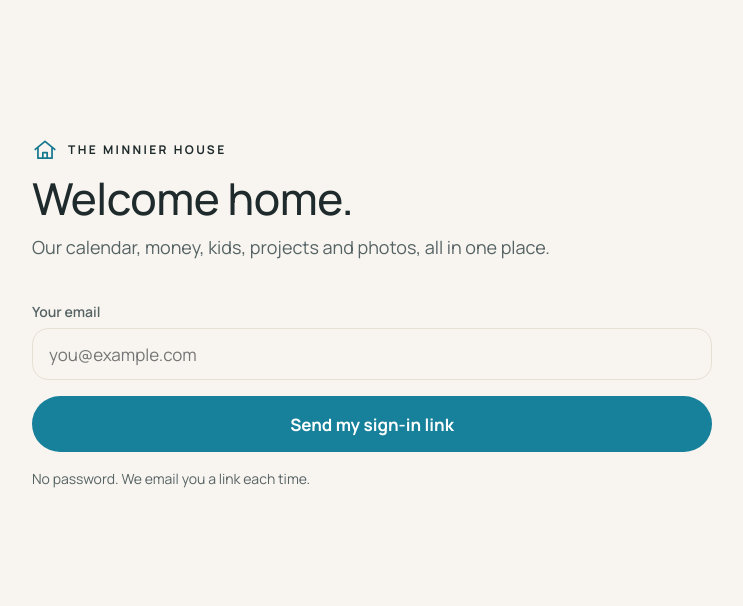
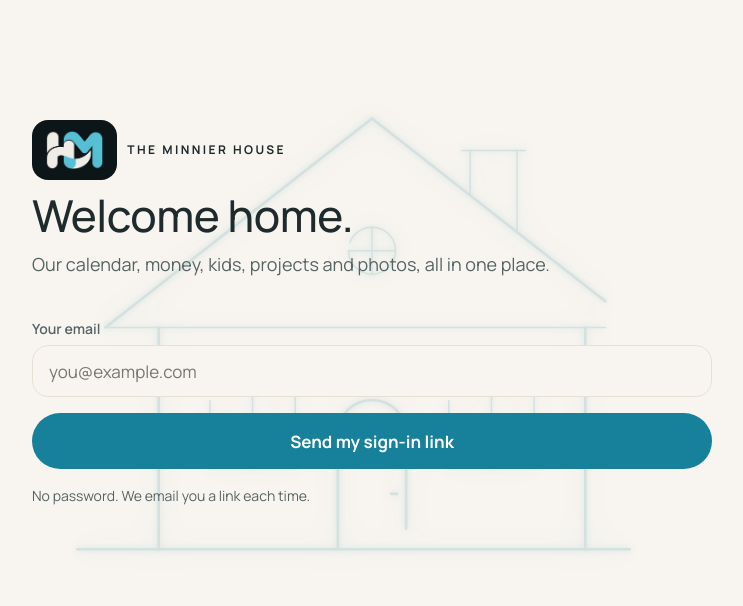
Before and after one commit to NucleHead-orbs/minnier-family, a plain HTML site: page public/WhiteHouse/index.html in a window 1280 px wide. Shown: the whole page, without its empty margins (268-1011 px from the left). Drawn offline with nearby package versions, Linux system fonts and the light colour scheme.

Commit message:
Minnier-Family brand + glowing house load intro (BRAND_V1, HOUSE_GLOW_V1)
- HM monogram replaces the house icon in the hub header and sign-in
- Favicon, apple-touch icon and web manifest for the hub; favicon on the legacy page
- Brand originals kept in brand/ (not served)
- Load intro: house outline draws with a glow behind the page while the
  logo fades in, then settles to a faint watermark. Once per load;
  reduced-motion shows the watermark only. Sole motion exception:
  stroke-dashoffset on this one background drawing.

Co-Authored-By: Claude Opus 5.5 <noreply@anthropic.com>
Claude-Session: https://claude.ai/code/session_01AhJV1qftyD1rmYoQCzksfj

```diff
--- a/public/WhiteHouse/index.html
+++ b/public/WhiteHouse/index.html
@@ -7,6 +7,14 @@
 <meta name="theme-color" content="#101819" media="(prefers-color-scheme: dark)">
 <meta name="robots" content="noindex, nofollow">
 <title>The Minnier House</title>
+<!-- BRAND_V1 -->
+<!-- HOUSE_GLOW_V1 -->
+<script>if(!matchMedia("(prefers-reduced-motion: reduce)").matches){document.documentElement.classList.add("intro-pending");setTimeout(function(){document.documentElement.classList.remove("intro-pending")},5000)}</script>
+<link rel="icon" href="/favicon.ico" sizes="any">
+<link rel="icon" type="image/png" sizes="32x32" href="/assets/minnier/icon-32.png">
+<link rel="apple-touch-icon" href="/assets/minnier/icon-180.png">
+<link rel="manifest" href="/WhiteHouse/manifest.webmanifest">
+<meta name="apple-mobile-web-app-title" content="Minnier House">
 <link rel="preconnect" href="https://fonts.googleapis.com">
 <link rel="preconnect" href="https://fonts.gstatic.com" crossorigin>
 <link href="https://fonts.googleapis.com/css2?family=Manrope:wght@400;500;600;700&display=swap" rel="stylesheet">
@@ -51,7 +59,10 @@ button,input,select,textarea{font:inherit;color:inherit}
 /* header + nav */
 .top{display:flex;align-items:center;justify-content:space-between;padding:calc(20px + env(safe-area-inset-top)) 0 0}
 .brand{display:flex;align-items:center;gap:10px;text-decoration:none}
-.brand span{font-size:12px;font-weight:700;letter-spacing:.2em;text-transform:uppercase}
+.mark{display:inline-flex;align-items:center;justify-content:center;background:#0C1517;border-radius:10px;padding:5px 7px;line-height:0}
+.mark img{height:22px;width:auto;display:block}
+.center .mark{border-radius:16px;padding:10px 13px}.center .mark img{height:40px}
+.brand span{font-size:12px;font-weight:600;letter-spacing:.2em;text-transform:uppercase}
 .icon-btn{width:44px;height:44px;border-radius:999px;border:1px solid var(--line);background:var(--surface);display:inline-flex;align-items:center;justify-content:center;cursor:pointer}
 .nav{display:flex;gap:8px;overflow-x:auto;padding:18px 0 4px;margin:0 -20px;padding-left:20px;padding-right:20px;scrollbar-width:none;position:sticky;top:0;z-index:5;background:var(--bg)}
 .nav::-webkit-scrollbar{display:none}
@@ -157,9 +168,25 @@ textarea.input{min-height:96px;resize:vertical}
 }
 .sr{position:absolute;width:1px;height:1px;overflow:hidden;clip:rect(0 0 0 0);white-space:nowrap}
 .center{min-height:80vh;display:flex;flex-direction:column;justify-content:center}
+
+/* load intro: glowing house outline draws behind, logo fades in.
+   The one motion exception: stroke-dashoffset on this single background drawing, once per page load. */
+#app{position:relative;z-index:1}
+.glowhouse{position:fixed;z-index:0;left:50%;top:calc(env(safe-area-inset-top) + 6vh);width:min(640px,118vw);height:auto;
+  transform:translateX(-50%);pointer-events:none;color:var(--accent);opacity:0;--rest:.16;
+  filter:drop-shadow(0 0 3px var(--accent)) drop-shadow(0 0 14px color-mix(in srgb,var(--accent) 55%,transparent))}
+.glowhouse path{fill:none;stroke:currentColor;stroke-width:1.5;stroke-linecap:round;stroke-linejoin:round;vector-effect:non-scaling-stroke}
+.glowhouse path.idx{stroke-width:2.6}
+.glowhouse.rest{opacity:var(--rest)}
+:root[data-theme="dark"] .glowhouse{--rest:.24}
+@media (prefers-color-scheme: dark){:root:not([data-theme="light"]) .glowhouse{--rest:.24}}
+.intro-pending .mark{opacity:0}
+@keyframes markIn{from{opacity:0;transform:scale(.86)}to{opacity:1;transform:none}}
+.intro .mark{animation:markIn 1s var(--ease) .75s both}
 </style>
 </head>
 <body>
+<svg id="glowhouse" class="glowhouse" viewBox="0 0 600 520" aria-hidden="true" focusable="false"><path d="M24 470H576" class="idx"/><path d="M100 262V470M500 262V470" class="idx"/><path d="M50 262L300 66L550 262" class="idx"/><path d="M50 262H550"/><path d="M392 138V96H436V173M384 96H444"/><path d="M268 470V362A32 32 0 0 1 332 362V470" class="idx"/><path d="M318 418h6" class="idx"/><path d="M148 310H228V394H148Z"/><path d="M188 310V394M148 352H228"/><path d="M372 310H452V394H372Z"/><path d="M412 310V394M372 352H452"/><path d="M278 190a22 22 0 1 0 44 0a22 22 0 1 0-44 0"/><path d="M300 168V212M278 190H322"/></svg>
 <div id="app" class="wrap" aria-live="polite"></div>
 <div id="toast" class="toast" role="status"></div>
 <script src="https://cdn.jsdelivr.net/npm/@supabase/supabase-js@2"></script>
@@ -195,7 +222,7 @@ const whenLabel = (s) => { const n = daysFromToday(s); if (n == null) return '';
 const cap = (s) => String(s || '').charAt(0).toUpperCase() + String(s || '').slice(1);
 const pct = (a, b) => (b > 0 ? Math.max(0, Math.min(100, Math.round((a / b) * 100))) : 0);
 const icon = {
-  house: '<svg width="26" height="26" viewBox="0 0 24 24" fill="none" stroke="var(--accent)" stroke-width="1.6" stroke-linecap="round" stroke-linejoin="round" aria-hidden="true"><path d="M3 11.5 12 4l9 7.5"/><path d="M5.5 10v9.5h13V10"/><path d="M10 19.5v-5h4v5"/></svg>',
+  house: '<span class="mark"><img src="/assets/minnier/monogram-dark.png" alt="" width="33" height="22"></span>',
   moon: '<svg width="20" height="20" viewBox="0 0 24 24" fill="none" stroke="currentColor" stroke-width="1.8" stroke-linecap="round" stroke-linejoin="round" aria-hidden="true"><path d="M20 14.5A8 8 0 1 1 9.5 4a6.5 6.5 0 0 0 10.5 10.5z"/></svg>',
   sun: '<svg width="20" height="20" viewBox="0 0 24 24" fill="none" stroke="currentColor" stroke-width="1.8" stroke-linecap="round" aria-hidden="true"><circle cx="12" cy="12" r="4"/><path d="M12 2v2M12 20v2M4.9 4.9l1.4 1.4M17.7 17.7l1.4 1.4M2 12h2M20 12h2M4.9 19.1l1.4-1.4M17.7 6.3l1.4-1.4"/></svg>',
   auto: '<svg width="20" height="20" viewBox="0 0 24 24" fill="none" stroke="currentColor" stroke-width="1.8" aria-hidden="true"><circle cx="12" cy="12" r="8"/><path d="M12 4a8 8 0 0 1 0 16z" fill="currentColor"/></svg>',
@@ -844,6 +871,32 @@ function viewPrivate() {
 }
 
 let renderSeq = 0;
+let introDone = false;
+function intro() {
+  if (introDone) return; introDone = true;
+  const root = document.documentElement, gh = document.getElementById('glowhouse');
+  const calm = matchMedia('(prefers-reduced-motion: reduce)').matches;
+  root.classList.remove('intro-pending');
+  if (!gh) return;
+  if (calm || !gh.animate) { gh.classList.add('rest'); return; }
+  const paths = Array.from(gh.querySelectorAll('path')), STEP = 85, DRAW = 1500, ease = 'cubic-bezier(.3,.6,.2,1)';
+  paths.forEach((p, i) => {
+    const L = (p.getTotalLength && p.getTotalLength()) || 200;
+    p.style.strokeDasharray = L; p.style.strokeDashoffset = L;
+    p.animate([{ strokeDashoffset: L }, { strokeDashoffset: 0 }], { duration: DRAW, delay: 100 + i * STEP, easing: ease, fill: 'forwards' });
+  });
+  root.classList.add('intro');
+  const rest = parseFloat(getComputedStyle(gh).getPropertyValue('--rest')) || 0.2;
+  gh.animate([{ opacity: 0 }, { opacity: 1 }], { duration: 500, easing: 'ease-out', fill: 'forwards' });
+  const settle = gh.animate([{ opacity: 1 }, { opacity: rest }], { duration: 1400, delay: 100 + paths.length * STEP + DRAW, easing: ease, fill: 'forwards' });
+  settle.onfinish = () => {
+    paths.forEach((p) => { p.style.strokeDashoffset = 0; });
+    gh.classList.add('rest');
+    gh.getAnimations({ subtree: true }).forEach((a) => a.cancel());
+  };
+  setTimeout(() => root.classList.remove('intro'), 2000);
+}
+
 async function render() {
   const seq = ++renderSeq;
   const { data } = await sb.auth.getSession();
@@ -872,7 +925,7 @@ async function render() {
   }
 }
 sb.auth.onAuthStateChange((evt) => { if (evt === 'SIGNED_IN' || evt === 'SIGNED_OUT') { S.me = null; render(); } });
-render();
+render().finally(intro);
 </script>
 </body>
 </html>
```
Also changed, not shown: brand/manifest-icons.json (added, +16 -0 lines), public/index.html (+4 -0 lines), brand/brand-board.png (added), brand/icon-512.png (added), brand/logo-header-dark.png (added), brand/monogram-dark.png (added), public/WhiteHouse/manifest.webmanifest (added), public/assets/minnier/icon-128.png (added), public/assets/minnier/icon-180.png (added), public/assets/minnier/icon-192.png (added), public/assets/minnier/icon-256.png (added), public/assets/minnier/icon-32.png (added), public/assets/minnier/icon-48.png (added), public/assets/minnier/icon-512.png (added), 3 more files, 1 other file.
